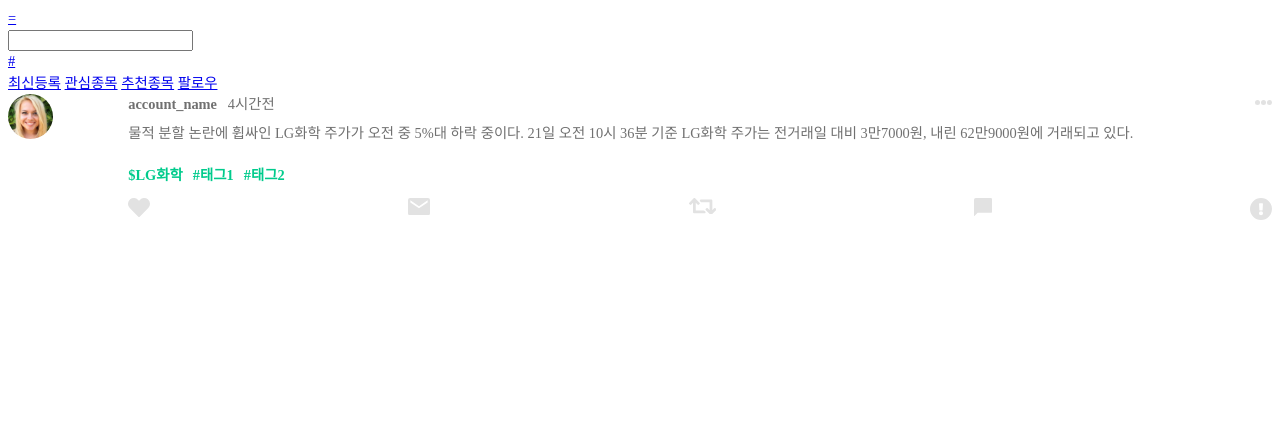
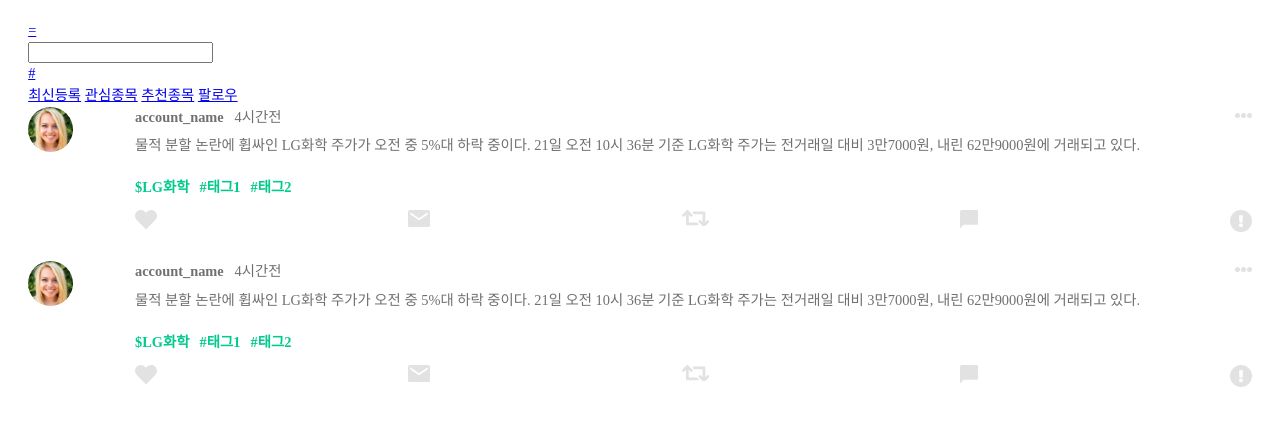
Before and after one commit to cntmin81/anttwit, a plain HTML site: page index.html in a window 1280 px wide. Drawn offline with Linux system fonts and the light colour scheme.

Commit message:
트윗 추가

```diff
--- a/css/styles.css
+++ b/css/styles.css
@@ -9,6 +9,10 @@ ul {
 }
 /* util */
 
+.container {
+    margin: 1.4rem;
+}
+
 /* twit */
 .twit-grid-container {
     display: grid;
@@ -17,6 +21,7 @@ ul {
         "twit-user-image twit-contents twit-contents"
         "twit-user-image twit-tag twit-tag"
         "twit-user-image twit-btns twit-btns";
+    margin-bottom: 2rem;
 }
 .twit-user-image {
     grid-area: twit-user-image;
--- a/index.html
+++ b/index.html
@@ -9,7 +9,7 @@
     <link rel="stylesheet" href="css/styles.css?v=1.0">
 </head>
 <body>
-    <div id="container">
+    <div class="container">
         <nav>
             <a href="menu-login.html">=</a>
             <form method="GET" action="search">
@@ -55,6 +55,35 @@
                     <button class="twit-btn-report btn-off"></button>
                 </div>
             </article>
+            <article class="twit-grid-container">
+                <div class="twit-user-image">
+                    <img src="images/userImgSample.png" alt="User image">
+                </div>
+                <div class="twit-user">
+                    <span class="twit-user-name">account_name</span>
+                    <span class="twit-time">4시간전</span>
+                </div>
+                <div class="twit-menu">
+                    <button></button>
+                </div>
+                <div class="twit-contents">
+                    물적 분할 논란에 휩싸인 LG화학 주가가 오전 중 5%대 하락 중이다. 21일 오전 10시 36분 기준 LG화학 주가는 전거래일 대비 3만7000원, 내린 62만9000원에 거래되고 있다.
+                </div>
+                <div class="twit-tag">
+                    <ul>
+                        <li>$LG화학</li>
+                        <li>#태그1</li>
+                        <li>#태그2</li>
+                    </ul>
+                </div>
+                <div class="twit-btns">
+                    <button class="twit-btn-like btn-off"></button>
+                    <button class="twit-btn-mail btn-off"></button>
+                    <button class="twit-btn-retwit btn-off"></button>
+                    <button class="twit-btn-comment btn-off"></button>
+                    <button class="twit-btn-report btn-off"></button>
+                </div>
+            </article>
         </section>
     </div>
     <script src="js/scripts.js"></script>
```
